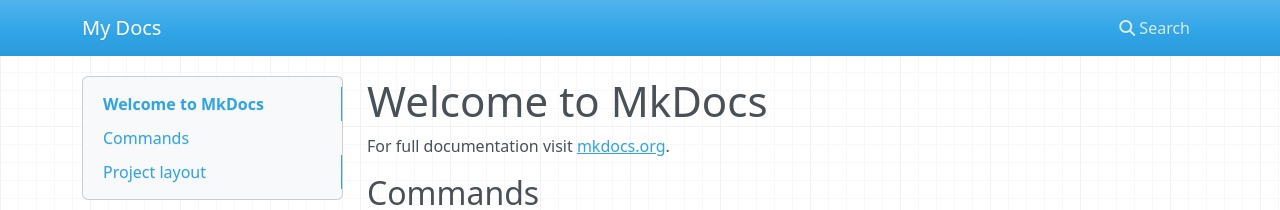
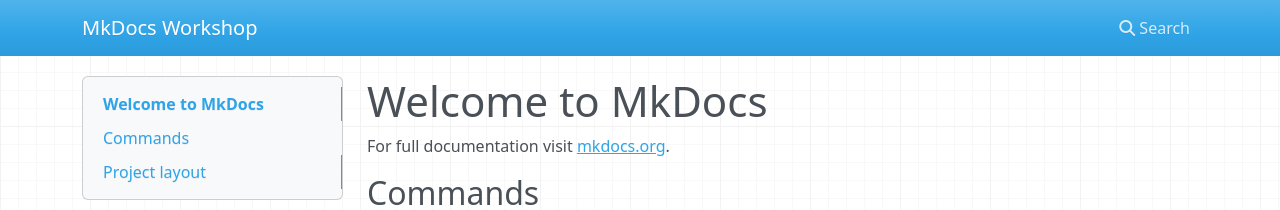
Before and after one commit to xiyaozhuang/mkdocs-workshop, an MkDocs documentation site: the page built from docs/index.md, in a window 1280 px wide. Shown: the top 210 px of the page. Built offline with MkDocs 1.6.1, drawn with Linux system fonts in a browser that asks for light colours; nearby versions of some CDN libraries.

Commit message:
updated site name

```diff
--- a/mkdocs.yml
+++ b/mkdocs.yml
@@ -1 +1 @@
-site_name: My Docs
+site_name: MkDocs Workshop
```
